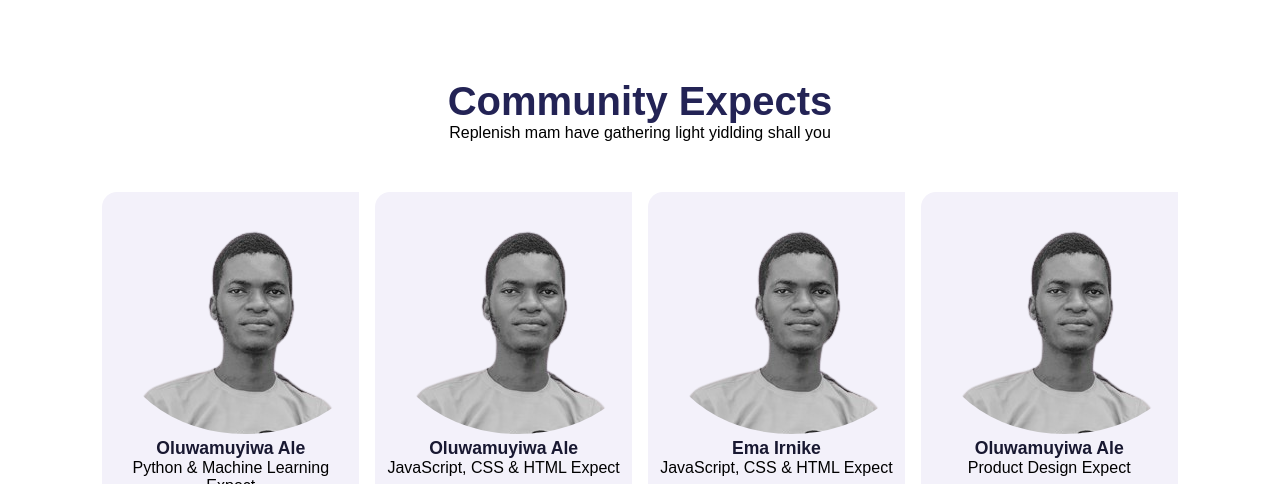
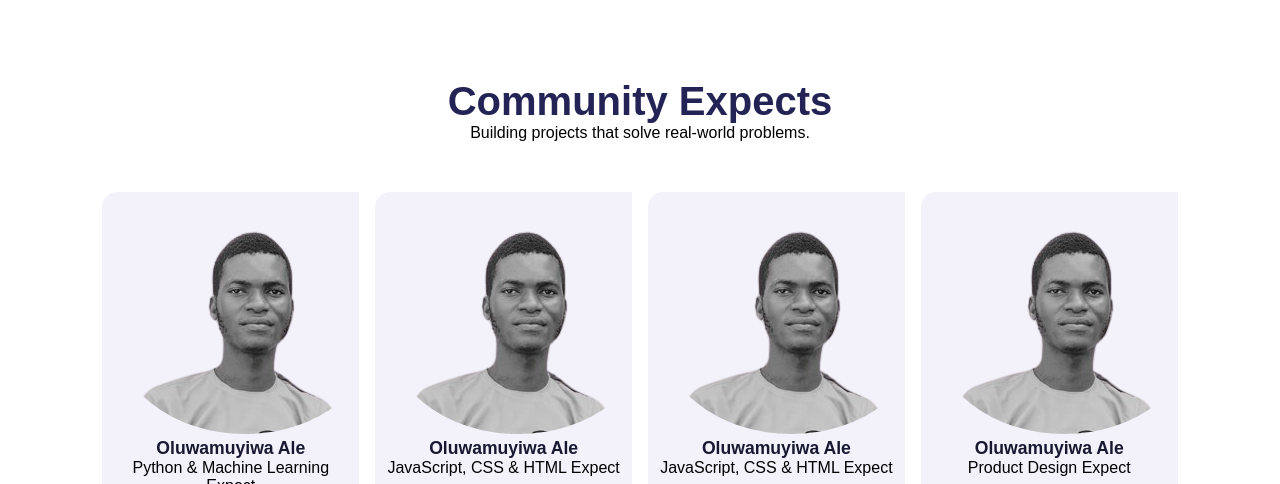
Before and after one commit to Oluwamuyiwa01/E-Learning, a plain HTML site: page index.html in a window 1280 px wide. Shown: the part 2600-3084 px from the top of the page. Drawn offline with Linux system fonts and the light colour scheme; files whose address does not match are found by name.

Commit message:
Update index.html

```diff
--- a/index.html
+++ b/index.html
@@ -248,7 +248,7 @@
     </section>
     <section id="experts">
         <h1>Community Expects</h1>
-        <p>Replenish mam have gathering light yidlding shall you</p>
+        <p>Building projects that solve real-world problems.</p>
         <div class="expert-box">
         <div class="profile">
             <img src="IMG/IMG_20220425_235457_397-removebg-preview2.png" style="border-radius: 50%;" alt="">
@@ -272,7 +272,7 @@
         </div>
         <div class="profile">
             <img src="IMG/IMG/IMG_20220425_235457_397-removebg-preview2.png" style="border-radius: 50%;" alt="">
-            <h6>Ema Irnike</h6>
+            <h6>Oluwamuyiwa Ale</h6>
             <p>JavaScript, CSS & HTML Expect</p>
             <div class="pro-links">
                 <i class="fa-brands fa-facebook"></i>
```
